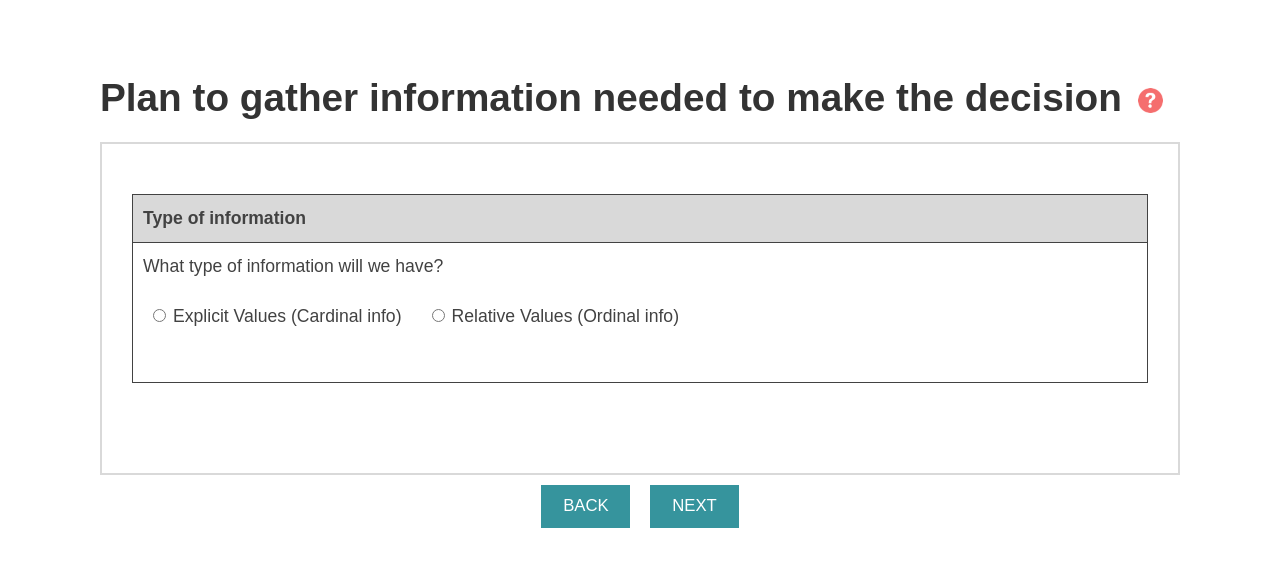
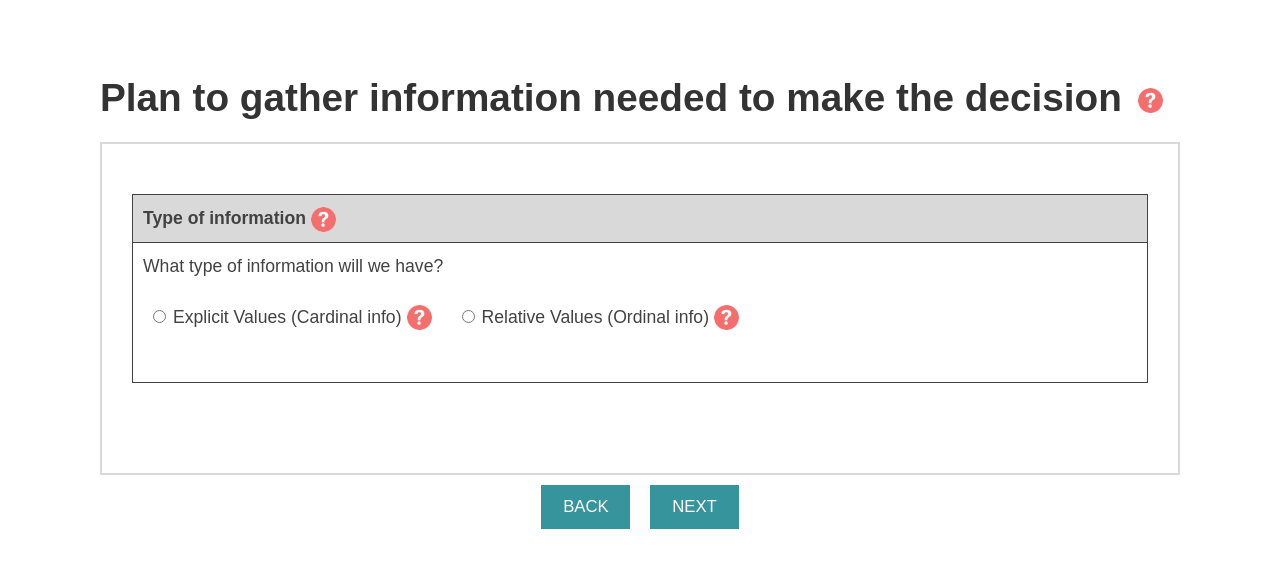
Before and after one commit to Logic-Legends/Decision-Making-Frmwk, a React (Create React App) app in the folder client/: page /type-of-information in a window 1280 px wide. Shown: the top 568 px of the page. Built offline with nearby package versions, Linux system fonts and the light colour scheme; what @react-pdf/renderer would draw is missing.

Commit message:
update radio buttons type of information

```diff
--- a/client/src/components/step-1/DefineGoal.js
+++ b/client/src/components/step-1/DefineGoal.js
@@ -55,7 +55,7 @@ const DefineGoal = () => {
       )}
 
           <p>Defining the goal will help you determine what kind of information you need to make a decision.
-            <img className="question-mark-pages" src={QuestionMark} alt="Qusestion Mark" border="0" onClick={() => setModalShow(true)}></img>
+            <img className="question-mark-pages" src={QuestionMark} alt="Question Mark" border="0" onClick={() => setModalShow(true)}></img>
           </p>
 
             <input
--- a/client/src/components/step-6a/TypeOfInformation.js
+++ b/client/src/components/step-6a/TypeOfInformation.js
@@ -5,14 +5,24 @@ import { Link } from "react-router-dom";
 
 const TypeOfInformation = () => {
 
-    const [modalShow, setModalShow] = React.useState(false);
+    //FirstHandleTooltip
+    const [FirstModalShow, FirstSetModalShow] = React.useState(false);
+
+    //SecondtHandleTooltip
+    const [SecondModalShow, SecondSetModalShow] = React.useState(false);
+
+    //ThirdHandleTooltip
+    const [ThirdModalShow, ThirdSetModalShow] = React.useState(false);
+
+    //FourthHandleTooltip
+    const [FourthModalShow, FourthSetModalShow] = React.useState(false);
 
     return (
 		<div className="container">
 			{/* Call popup function*/}
 			<FirstHandleTooltip
-				show={modalShow}
-				onHide={() => setModalShow(false)}
+				show={FirstModalShow}
+				onHide={() => FirstSetModalShow(false)}
 			/>
 
 			<h1>Plan to gather information needed to make the decision{" "}
@@ -21,18 +31,25 @@ const TypeOfInformation = () => {
 					src={QuestionMark}
 					alt="Qusestion Mark"
 					border="0"
-					onClick={() => setModalShow(true)}
+					onClick={() => FirstSetModalShow(true)}
 				></img>
 			</h1>
 			<div className="border-decision-framework-pages">
 				<table>
 					<tr className="table-background">
-						<th>Type of information</th>
+						<th>Type of information
+                            <img className="question-mark-pages"
+                                src={QuestionMark}
+                                alt="Qusestion Mark"
+                                border="0"
+                                onClick={() => SecondSetModalShow(true)}
+                            ></img></th>
 					</tr>
 					<tr>
 						<td>
 							<p>What type of information will we have?</p>
 							<form className="radio-btn-section">
+                                <tr>
                                     <label>
                                         <input
                                             type="radio"
@@ -44,6 +61,12 @@ const TypeOfInformation = () => {
                                         />
                                         Explicit Values (Cardinal info)
                                     </label>
+                                            <img className="question-mark-pages"
+                                                src={QuestionMark}
+                                                alt="Qusestion Mark"
+                                                border="0"
+                                                onClick={() => ThirdSetModalShow(true)}
+                                            ></img>
                                     <label>
                                         <input
                                             type="radio"
@@ -54,7 +77,15 @@ const TypeOfInformation = () => {
                                             className="radio-input high-rdb"
                                         />
                                         Relative Values (Ordinal info)
+
                                     </label>
+                                    <img className="question-mark-pages"
+                                                src={QuestionMark}
+                                                alt="Qusestion Mark"
+                                                border="0"
+                                                onClick={() => FourthSetModalShow(true)}
+                                            ></img>
+                                </tr>
 				</form>
 						</td>
 					</tr>
```
Lines whose indentation alone changed are shown as unchanged.
